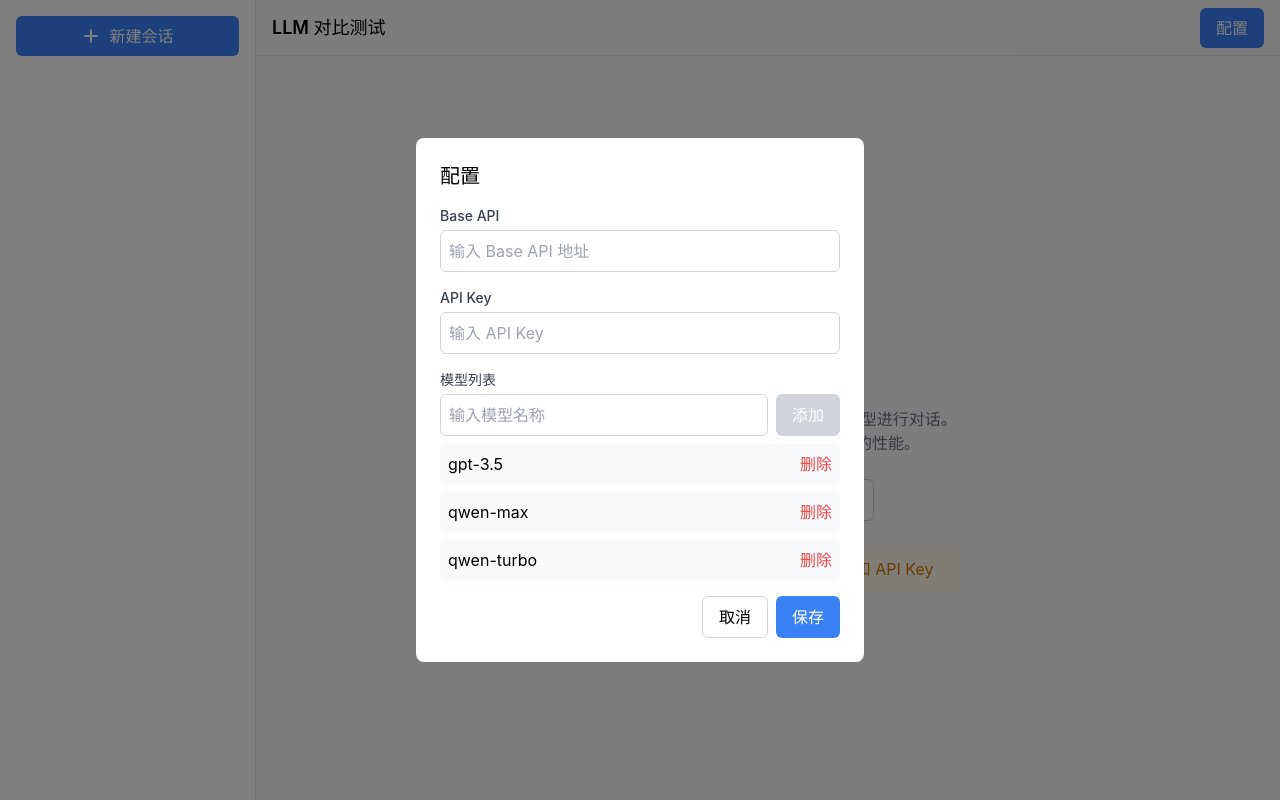
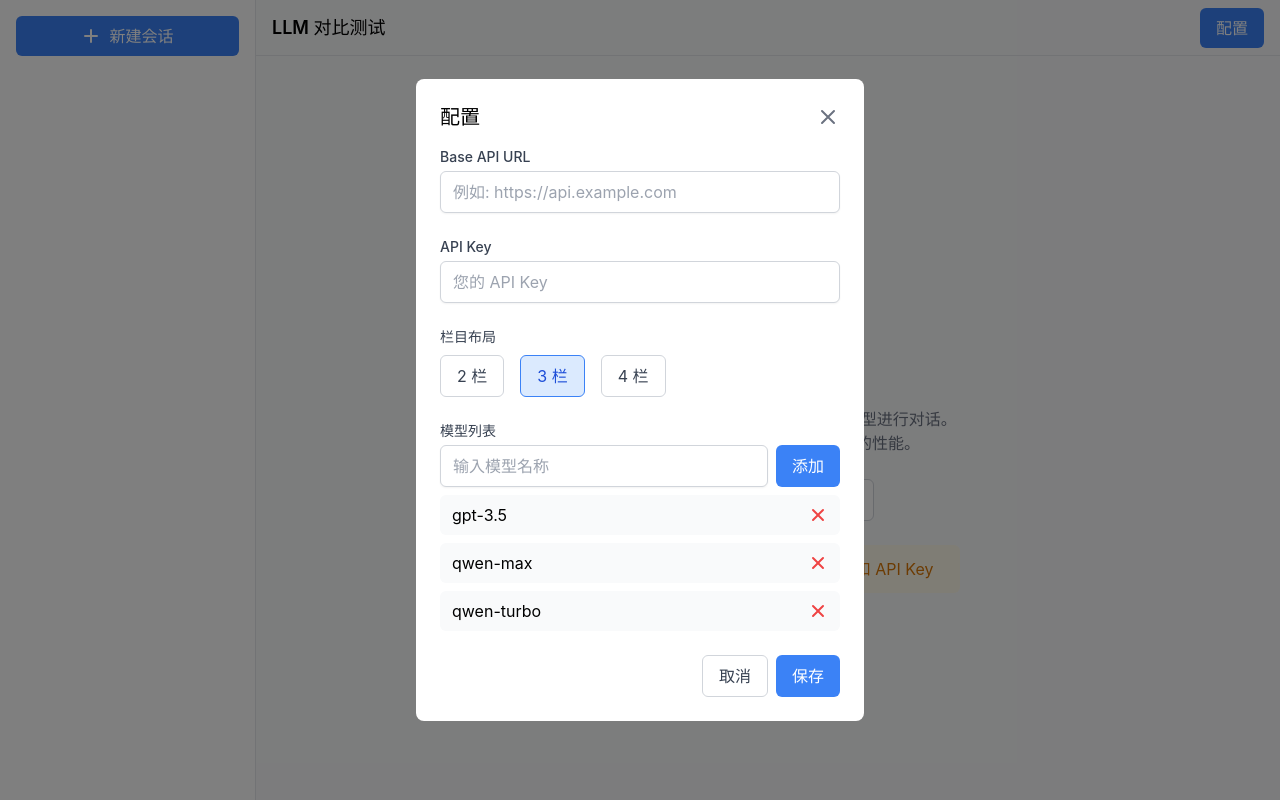
Before and after one commit to PrintNow/model-showdown-ui, a React (Vite) app: page / in a window 1280 px wide. Both pictures are taken after a click on the button "配置". Built offline with nearby package versions, Linux system fonts and the light colour scheme.

Commit message:
feat: 添加布局配置和优化配置模态框
1. 在 ChatLayout 中引入布局状态管理
2. 更新 ConfigModal 组件，支持动态选择布局（2/3/4栏）
3. 重构配置模态框，改进 UI 和交互体验
4. 新增布局持久化存储功能

```diff
--- a/src/components/ChatLayout.tsx
+++ b/src/components/ChatLayout.tsx
@@ -43,6 +43,10 @@ export const ChatLayout: React.FC = () => {
   const [baseApi, setBaseApi] = useState(() => localStorage.getItem('baseApi') || '');
   const [apiKey, setApiKey] = useState(() => localStorage.getItem('apiKey') || '');
   const [messageIdCounter, setMessageIdCounter] = useState(0);
+  const [layout, setLayout] = useState<number>(() => {
+    const savedLayout = localStorage.getItem('layout');
+    return savedLayout ? parseInt(savedLayout) : 3;
+  });
 
   // 生成唯一消息 ID
   const generateMessageId = () => {
@@ -73,16 +77,18 @@ export const ChatLayout: React.FC = () => {
   }, [chats]);
 
   // 处理配置保存
-  const handleConfigSave = (newModels: string[], newBaseApi: string, newApiKey: string) => {
+  const handleConfigSave = (newModels: string[], newBaseApi: string, newApiKey: string, newLayout: number) => {
     // 保存到 localStorage
     localStorage.setItem('models', JSON.stringify(newModels));
     localStorage.setItem('baseApi', newBaseApi);
     localStorage.setItem('apiKey', newApiKey);
+    localStorage.setItem('layout', newLayout.toString());
 
     // 更新状态
     setModels(newModels);
     setBaseApi(newBaseApi);
     setApiKey(newApiKey);
+    setLayout(newLayout);
     setIsConfigOpen(false);
   };
 
@@ -340,7 +346,11 @@ export const ChatLayout: React.FC = () => {
           <>
             {/* 模型对比区域 */}
             <div className="flex-1 overflow-hidden">
-              <div className="h-full grid grid-cols-3 gap-4 p-4">
+              <div className={`h-full grid gap-4 p-4 ${
+                layout === 2 ? 'grid-cols-2' :
+                layout === 3 ? 'grid-cols-3' :
+                layout === 4 ? 'grid-cols-4' : 'grid-cols-3'
+              }`}>
                 {models.map((model) => (
                   <ModelCard
                     key={model}
@@ -409,6 +419,7 @@ export const ChatLayout: React.FC = () => {
         models={models}
         baseApi={baseApi}
         apiKey={apiKey}
+        layout={layout}
         onSave={handleConfigSave}
       />
 
--- a/src/components/ConfigModal.tsx
+++ b/src/components/ConfigModal.tsx
@@ -1,4 +1,5 @@
-import React, { useState, useEffect } from 'react';
+import React, { useState } from 'react';
+import { Modal } from './Modal';
 
 interface ConfigModalProps {
   isOpen: boolean;
@@ -6,7 +7,8 @@ interface ConfigModalProps {
   models: string[];
   baseApi: string;
   apiKey: string;
-  onSave: (models: string[], baseApi: string, apiKey: string) => void;
+  layout: number;
+  onSave: (models: string[], baseApi: string, apiKey: string, layout: number) => void;
 }
 
 export const ConfigModal: React.FC<ConfigModalProps> = ({
@@ -15,135 +17,178 @@ export const ConfigModal: React.FC<ConfigModalProps> = ({
   models: initialModels,
   baseApi: initialBaseApi,
   apiKey: initialApiKey,
+  layout: initialLayout,
   onSave,
 }) => {
-  // 本地状态，用于编辑
-  const [localState, setLocalState] = useState({
-    baseApi: initialBaseApi,
-    apiKey: initialApiKey,
-    models: [...initialModels],
-    newModel: ''
-  });
-
-  // Modal 打开时重置状态
-  useEffect(() => {
-    if (isOpen) {
-      setLocalState({
-        baseApi: initialBaseApi,
-        apiKey: initialApiKey,
-        models: [...initialModels],
-        newModel: ''
-      });
-    }
-  }, [isOpen, initialBaseApi, initialApiKey, initialModels]);
+  const [models, setModels] = useState<string[]>(initialModels);
+  const [modelInput, setModelInput] = useState('');
+  const [baseApi, setBaseApi] = useState(initialBaseApi);
+  const [apiKey, setApiKey] = useState(initialApiKey);
+  const [layout, setLayout] = useState(initialLayout);
 
   const handleAddModel = () => {
-    const modelName = localState.newModel.trim();
-    if (modelName && !localState.models.includes(modelName)) {
-      setLocalState(prev => ({
-        ...prev,
-        models: [...prev.models, modelName],
-        newModel: ''
-      }));
+    if (modelInput.trim() && !models.includes(modelInput.trim())) {
+      setModels([...models, modelInput.trim()]);
+      setModelInput('');
     }
   };
 
   const handleRemoveModel = (model: string) => {
-    setLocalState(prev => ({
-      ...prev,
-      models: prev.models.filter(m => m !== model)
-    }));
+    setModels(models.filter((m) => m !== model));
   };
 
   const handleSave = () => {
-    const uniqueModels = Array.from(new Set(localState.models));
-    onSave(uniqueModels, localState.baseApi, localState.apiKey);
+    onSave(models, baseApi, apiKey, layout);
   };
 
-  if (!isOpen) return null;
-
   return (
-    <div className="fixed inset-0 bg-black bg-opacity-50 flex items-center justify-center">
-      <div className="bg-white rounded-lg p-6 w-full max-w-md">
-        <h2 className="text-xl font-semibold mb-4">配置</h2>
-
-        {/* Base API */}
-        <div className="mb-4">
+    <Modal isOpen={isOpen} onClose={onClose} title="配置">
+      <div className="space-y-6">
+        {/* Base API 配置 */}
+        <div>
           <label className="block text-sm font-medium text-gray-700 mb-1">
-            Base API
+            Base API URL
           </label>
           <input
             type="text"
-            value={localState.baseApi}
-            onChange={(e) => setLocalState(prev => ({ ...prev, baseApi: e.target.value }))}
-            className="w-full p-2 border border-gray-300 rounded-md"
-            placeholder="输入 Base API 地址"
+            className="w-full px-3 py-2 border border-gray-300 rounded-md shadow-sm focus:outline-none focus:ring-blue-500 focus:border-blue-500"
+            value={baseApi}
+            onChange={(e) => setBaseApi(e.target.value)}
+            placeholder="例如: https://api.example.com"
           />
         </div>
 
-        {/* API Key */}
-        <div className="mb-4">
+        {/* API Key 配置 */}
+        <div>
           <label className="block text-sm font-medium text-gray-700 mb-1">
             API Key
           </label>
           <input
             type="password"
-            value={localState.apiKey}
-            onChange={(e) => setLocalState(prev => ({ ...prev, apiKey: e.target.value }))}
-            className="w-full p-2 border border-gray-300 rounded-md"
-            placeholder="输入 API Key"
+            className="w-full px-3 py-2 border border-gray-300 rounded-md shadow-sm focus:outline-none focus:ring-blue-500 focus:border-blue-500"
+            value={apiKey}
+            onChange={(e) => setApiKey(e.target.value)}
+            placeholder="您的 API Key"
           />
         </div>
 
-        {/* Models */}
-        <div className="mb-4">
+        {/* 布局配置 */}
+        <div>
+          <label className="block text-sm font-medium text-gray-700 mb-2">
+            栏目布局
+          </label>
+          <div className="flex space-x-4">
+            <button
+              type="button"
+              onClick={() => setLayout(2)}
+              className={`px-4 py-2 border rounded-md ${
+                layout === 2
+                  ? 'bg-blue-100 border-blue-500 text-blue-700'
+                  : 'border-gray-300 text-gray-700'
+              }`}
+            >
+              2 栏
+            </button>
+            <button
+              type="button"
+              onClick={() => setLayout(3)}
+              className={`px-4 py-2 border rounded-md ${
+                layout === 3
+                  ? 'bg-blue-100 border-blue-500 text-blue-700'
+                  : 'border-gray-300 text-gray-700'
+              }`}
+            >
+              3 栏
+            </button>
+            <button
+              type="button"
+              onClick={() => setLayout(4)}
+              className={`px-4 py-2 border rounded-md ${
+                layout === 4
+                  ? 'bg-blue-100 border-blue-500 text-blue-700'
+                  : 'border-gray-300 text-gray-700'
+              }`}
+            >
+              4 栏
+            </button>
+          </div>
+        </div>
+
+        {/* 模型配置 */}
+        <div>
           <label className="block text-sm font-medium text-gray-700 mb-1">
             模型列表
           </label>
-          <div className="flex gap-2 mb-2">
+          <div className="flex space-x-2 mb-2">
             <input
               type="text"
-              value={localState.newModel}
-              onChange={(e) => setLocalState(prev => ({ ...prev, newModel: e.target.value }))}
-              onKeyPress={(e) => e.key === 'Enter' && handleAddModel()}
-              className="flex-1 p-2 border border-gray-300 rounded-md"
+              className="flex-1 px-3 py-2 border border-gray-300 rounded-md shadow-sm focus:outline-none focus:ring-blue-500 focus:border-blue-500"
+              value={modelInput}
+              onChange={(e) => setModelInput(e.target.value)}
               placeholder="输入模型名称"
+              onKeyDown={(e) => {
+                if (e.key === 'Enter') {
+                  e.preventDefault();
+                  handleAddModel();
+                }
+              }}
             />
             <button
+              type="button"
               onClick={handleAddModel}
-              disabled={!localState.newModel.trim()}
-              className="px-4 py-2 bg-blue-500 text-white rounded-md hover:bg-blue-600 disabled:bg-gray-300 disabled:cursor-not-allowed"
+              className="px-4 py-2 bg-blue-500 text-white rounded-md hover:bg-blue-600"
             >
               添加
             </button>
           </div>
-          <div className="space-y-2 max-h-48 overflow-y-auto">
-            {localState.models.map((model) => (
+
+          {/* 模型列表 */}
+          <div className="mt-2 space-y-2">
+            {models.map((model) => (
               <div
                 key={model}
-                className="flex items-center justify-between p-2 bg-gray-50 rounded-md"
+                className="flex items-center justify-between px-3 py-2 bg-gray-50 rounded-md"
               >
                 <span>{model}</span>
                 <button
+                  type="button"
                   onClick={() => handleRemoveModel(model)}
-                  className="text-red-500 hover:text-red-600"
+                  className="text-red-500 hover:text-red-700"
                 >
-                  删除
+                  <svg
+                    xmlns="http://www.w3.org/2000/svg"
+                    className="h-5 w-5"
+                    viewBox="0 0 20 20"
+                    fill="currentColor"
+                  >
+                    <path
+                      fillRule="evenodd"
+                      d="M4.293 4.293a1 1 0 011.414 0L10 8.586l4.293-4.293a1 1 0 111.414 1.414L11.414 10l4.293 4.293a1 1 0 01-1.414 1.414L10 11.414l-4.293 4.293a1 1 0 01-1.414-1.414L8.586 10 4.293 5.707a1 1 0 010-1.414z"
+                      clipRule="evenodd"
+                    />
+                  </svg>
                 </button>
               </div>
             ))}
+            {models.length === 0 && (
+              <div className="text-center py-2 text-gray-500">
+                请添加至少一个模型
+              </div>
+            )}
           </div>
         </div>
 
-        {/* 按钮 */}
-        <div className="flex justify-end gap-2">
+        {/* 底部按钮 */}
+        <div className="flex justify-end space-x-2">
           <button
+            type="button"
             onClick={onClose}
-            className="px-4 py-2 border border-gray-300 rounded-md hover:bg-gray-50"
+            className="px-4 py-2 border border-gray-300 rounded-md text-gray-700 hover:bg-gray-50"
           >
             取消
           </button>
           <button
+            type="button"
             onClick={handleSave}
             className="px-4 py-2 bg-blue-500 text-white rounded-md hover:bg-blue-600"
           >
@@ -151,6 +196,6 @@ export const ConfigModal: React.FC<ConfigModalProps> = ({
           </button>
         </div>
       </div>
-    </div>
+    </Modal>
   );
 };
--- /dev/null
+++ b/src/components/Modal.tsx
@@ -0,0 +1,42 @@
+import React from 'react';
+
+interface ModalProps {
+  isOpen: boolean;
+  onClose: () => void;
+  title: string;
+  children: React.ReactNode;
+}
+
+export const Modal: React.FC<ModalProps> = ({ isOpen, onClose, title, children }) => {
+  if (!isOpen) return null;
+
+  return (
+    <div className="fixed inset-0 bg-black bg-opacity-50 flex items-center justify-center z-50">
+      <div className="bg-white rounded-lg p-6 w-full max-w-md max-h-[90vh] overflow-y-auto">
+        <div className="flex justify-between items-center mb-4">
+          <h2 className="text-xl font-semibold">{title}</h2>
+          <button
+            onClick={onClose}
+            className="text-gray-500 hover:text-gray-700"
+          >
+            <svg
+              xmlns="http://www.w3.org/2000/svg"
+              className="h-6 w-6"
+              fill="none"
+              viewBox="0 0 24 24"
+              stroke="currentColor"
+            >
+              <path
+                strokeLinecap="round"
+                strokeLinejoin="round"
+                strokeWidth={2}
+                d="M6 18L18 6M6 6l12 12"
+              />
+            </svg>
+          </button>
+        </div>
+        {children}
+      </div>
+    </div>
+  );
+};
```
